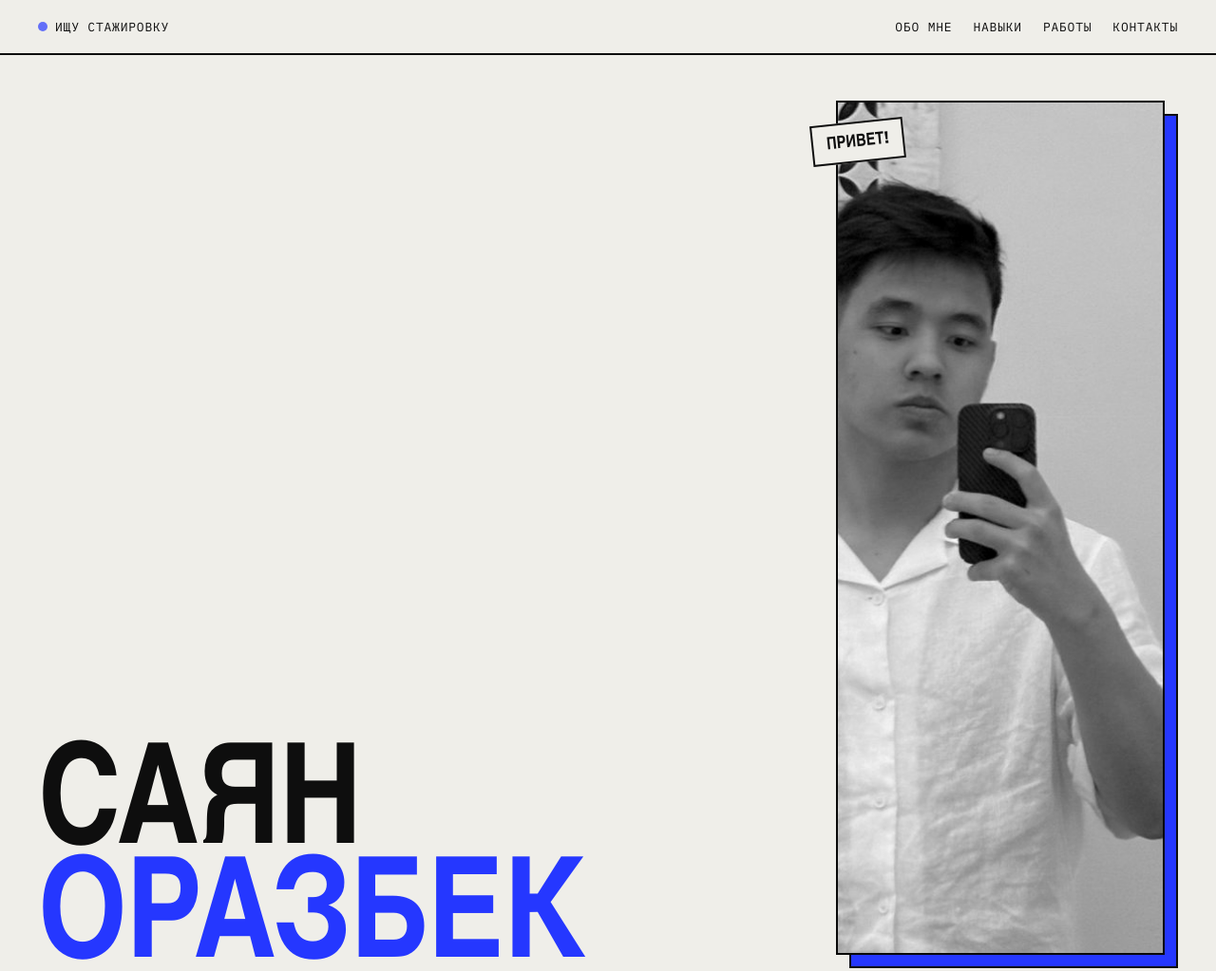
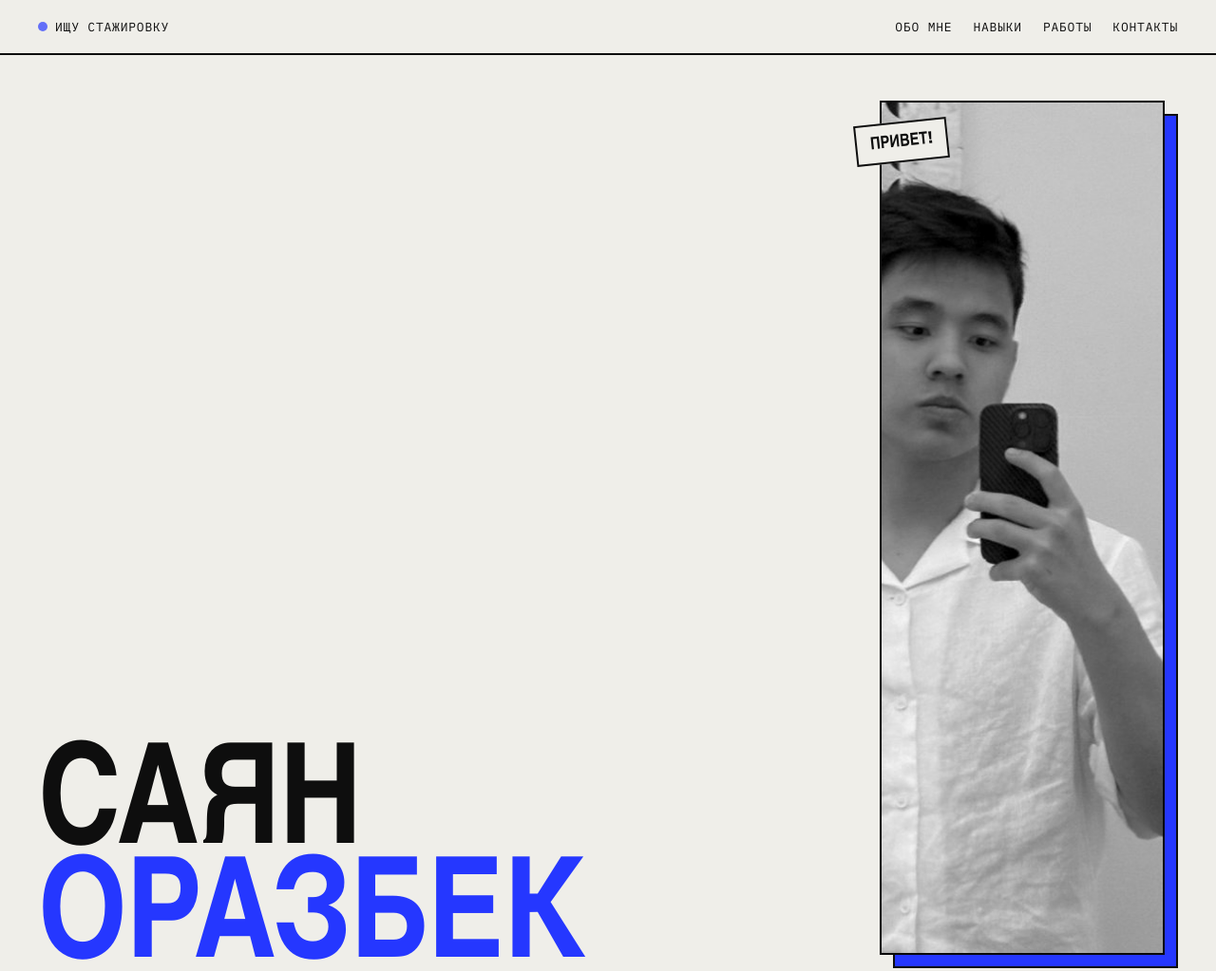
Before and after one commit to OSKSayan/portfolio, a plain HTML site: page index.html in a window 1280 px wide. Shown: the top 1023 px of the page at 95% size. Drawn offline with Linux system fonts and the light colour scheme.

Commit message:
Size photo

```diff
--- a/index.html
+++ b/index.html
@@ -31,8 +31,8 @@
 @media(max-width:600px){.top nav{display:none}}
 
 /* hero */
-.hero-top{display:grid;grid-template-columns:1fr minmax(220px,30%);gap:clamp(20px,4vw,56px);align-items:end}
-.me{position:relative;margin:0 14px 14px 0;max-width:100%}
+.hero-top{display:grid;grid-template-columns:1fr auto;gap:clamp(20px,4vw,56px);align-items:end}
+.me{position:relative;margin:0 14px 14px 0;width:clamp(200px,24vw,300px);max-width:100%}
 .me::before{content:"";position:absolute;inset:14px -14px -14px 14px;background:var(--blue);border:2px solid var(--ink)}
 .me img{position:relative;display:block;width:100%;aspect-ratio:4/5;object-fit:cover;border:2px solid var(--ink);filter:grayscale(1) contrast(1.05);transition:filter .5s}
 .me:hover img{filter:none}
```
